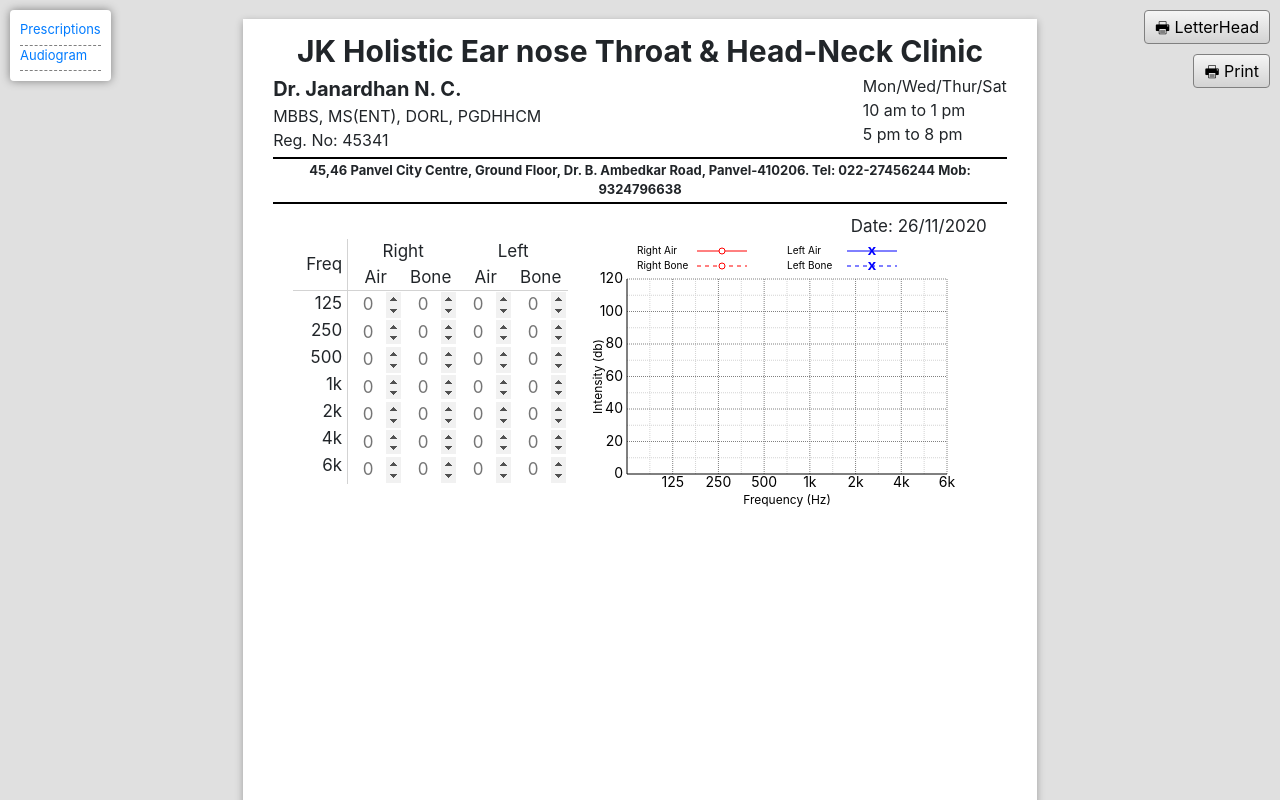
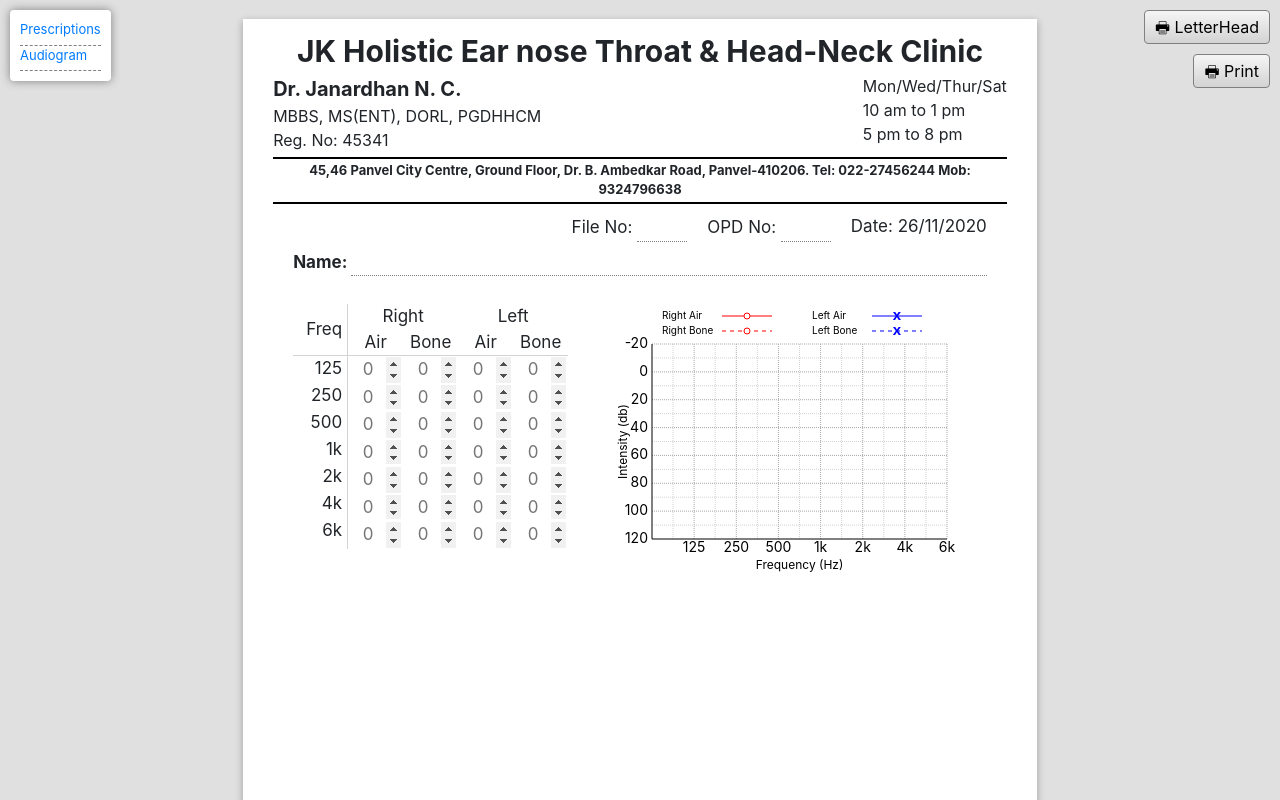
Before and after one commit to jcravi/clinic, a React (Create React App) app: page /audiogram in a window 1280 px wide. Shown: the top 800 px of the page. Built offline with nearby package versions, Linux system fonts and the light colour scheme.

Commit message:
feat: review changes

```diff
--- a/src/App.tsx
+++ b/src/App.tsx
@@ -38,6 +38,9 @@ const Navigator = styled.div`
   }
   & a {
     text-decoration: none;
+  }
+  @media print {
+    display: none;
   }
 `;
 
--- a/src/components/Audiogram.tsx
+++ b/src/components/Audiogram.tsx
@@ -12,6 +12,12 @@ const initialState: StateType = X_AXIS.reduce(
   (o, key) => ({ ...o, [key]: -1 }),
   {}
 );
+
+const Entry = styled.div`
+  @media print {
+    visibility: hidden;
+  }
+`;
 
 const Cell = styled.div`
   width: 55px;
@@ -101,8 +107,14 @@ export const Audiogram = () => {
   };
 
   return (
-    <div style={{ display: 'flex', justifyContent: 'space-between' }}>
-      <div>
+    <div
+      style={{
+        display: 'flex',
+        justifyContent: 'space-between',
+        paddingTop: '20px',
+      }}
+    >
+      <Entry>
         {/* Header */}
         <div style={{ display: 'flex', borderBottom: '1px solid lightgrey' }}>
           <Cell
@@ -165,7 +177,7 @@ export const Audiogram = () => {
             </div>
           ))}
         </div>
-      </div>
+      </Entry>
       <div>
         <Chart {...ChartProps} />
       </div>
--- a/src/components/Chart.tsx
+++ b/src/components/Chart.tsx
@@ -67,14 +67,14 @@ const LeftBone = styled(LeftAir)`
 
 const subAxisStyle = {
   strokeWidth: '1px',
-  stroke: 'grey',
+  stroke: 'darkgrey',
   strokeDasharray: '1',
+  fill: 'none',
 };
 
 const subSubAxisStyle = {
-  strokeWidth: '1px',
+  ...subAxisStyle,
   stroke: 'lightgrey',
-  strokeDasharray: '1',
 };
 
 type GraphType = {
@@ -108,8 +108,8 @@ export const Chart = ({ right, left }: ChartType) => {
         <text x='0' y='10'>
           Right Air
         </text>
-        <line x1='60' y1='7' x2='110' y2='7' stroke='red' />
-        <circle cx='85' cy='7' r='3' fill='white' stroke='red' />
+        <line x1='60' y1='7' x2='110' y2='7' stroke='red' fill='none' />
+        <circle cx='85' cy='7' r='3' stroke='red' fill='white' />
         <text x='0' y='25'>
           Right Bone
         </text>
@@ -120,12 +120,13 @@ export const Chart = ({ right, left }: ChartType) => {
           y2='22'
           stroke='red'
           strokeDasharray='4'
+          fill='none'
         />
-        <circle cx='85' cy='22' r='3' fill='white' stroke='red' />
+        <circle cx='85' cy='22' r='3' stroke='red' fill='white' />
         <text x='150' y='10'>
           Left Air
         </text>
-        <line x1='210' y1='7' x2='260' y2='7' stroke='blue' />
+        <line x1='210' y1='7' x2='260' y2='7' stroke='blue' fill='none' />
         <text
           x='235'
           y='10.5'
@@ -145,6 +146,7 @@ export const Chart = ({ right, left }: ChartType) => {
           y2='22'
           stroke='blue'
           strokeDasharray='4'
+          fill='none'
         />
         <text
           x='235'
--- a/src/components/Common.tsx
+++ b/src/components/Common.tsx
@@ -1,10 +1,68 @@
 import React from 'react';
+import styled from 'styled-components';
+import { Label } from './Label';
+
+const Input = styled.input.attrs((_) => ({
+  type: 'text',
+}))`
+  width: 50px;
+  border: none;
+  border-bottom: 1px dotted grey;
+  text-align: left;
+  &::-webkit-outer-spin-button,
+  &::-webkit-inner-spin-button {
+    opacity: 1;
+  }
+  &:focus {
+    outline: transparent;
+    border-bottom: 1px solid gray;
+  }
+  @media print {
+    border: none;
+    &:focus {
+      border: none;
+      outline: none;
+    }
+    &::placeholder {
+      color: transparent;
+    }
+
+    &::-webkit-outer-spin-button,
+    &::-webkit-inner-spin-button {
+      -webkit-appearance: none;
+      margin: 0;
+    }
+  }
+`;
+
+const Top = styled.div`
+  display: flex;
+  justify-content: flex-end;
+  & > div {
+    padding-left: 20px;
+  }
+`;
 
 export const Common = () => {
   const date = new Date().toLocaleDateString('en-IN');
   return (
     <>
-      <div style={{ textAlign: 'right' }}>Date: {date}</div>
+      <Top>
+        <div>
+          <label>
+            File No: <Input />
+          </label>
+        </div>
+        <div>
+          <label>
+            OPD No: <Input />
+          </label>
+        </div>
+        <div>Date: {date}</div>
+      </Top>
+      <div>
+        <Label name='Name' />
+      </div>
     </>
   );
 };
--- a/src/components/Label.tsx
+++ b/src/components/Label.tsx
@@ -50,7 +50,7 @@ export const Label = ({ name }: LabelProps) => {
     <div>
       <StyledLabel>
         {name}:&nbsp;
-        <TextArea onInput={onTextAreaInput} autoFocus={name === 'Name'} />
+        <TextArea onInput={onTextAreaInput} />
       </StyledLabel>
     </div>
   );
--- a/src/components/Sheet.tsx
+++ b/src/components/Sheet.tsx
@@ -3,7 +3,7 @@ import React from 'react';
 import { Label } from './Label';
 import { Prescription } from './Prescription';
 
-const labels: Array<string> = ['Name', 'Diagnosis', 'Procedure\u202fdone'];
+const labels: Array<string> = ['Diagnosis', 'Procedure\u202fdone'];
 
 export const Sheet = () => {
   return (
--- a/src/js/chart-utils.ts
+++ b/src/js/chart-utils.ts
@@ -1,9 +1,9 @@
 export const height = 275;
-export const width = 400;
+export const width = 375;
 export const offset = 40;
 
 export const X_AXIS = ['125', '250', '500', '1k', '2k', '4k', '6k'];
-export const Y_AXIS = ['0', '20', '40', '60', '80', '100', '120'];
+export const Y_AXIS = ['120', '100', '80', '60', '40', '20', '0', '-20'];
 
 export const xInc = (width - 2 * offset) / X_AXIS.length;
 export const yInc = (height - 2 * offset) / (Y_AXIS.length - 1);
@@ -13,5 +13,5 @@ export const calcX = (index: number): number => {
 };
 
 export const calcY = (value: number): number => {
-  return height - offset - ((value / 10) * yInc) / 2;
+  return offset + ((value / 10) * yInc) / 2 + yInc;
 };
```
